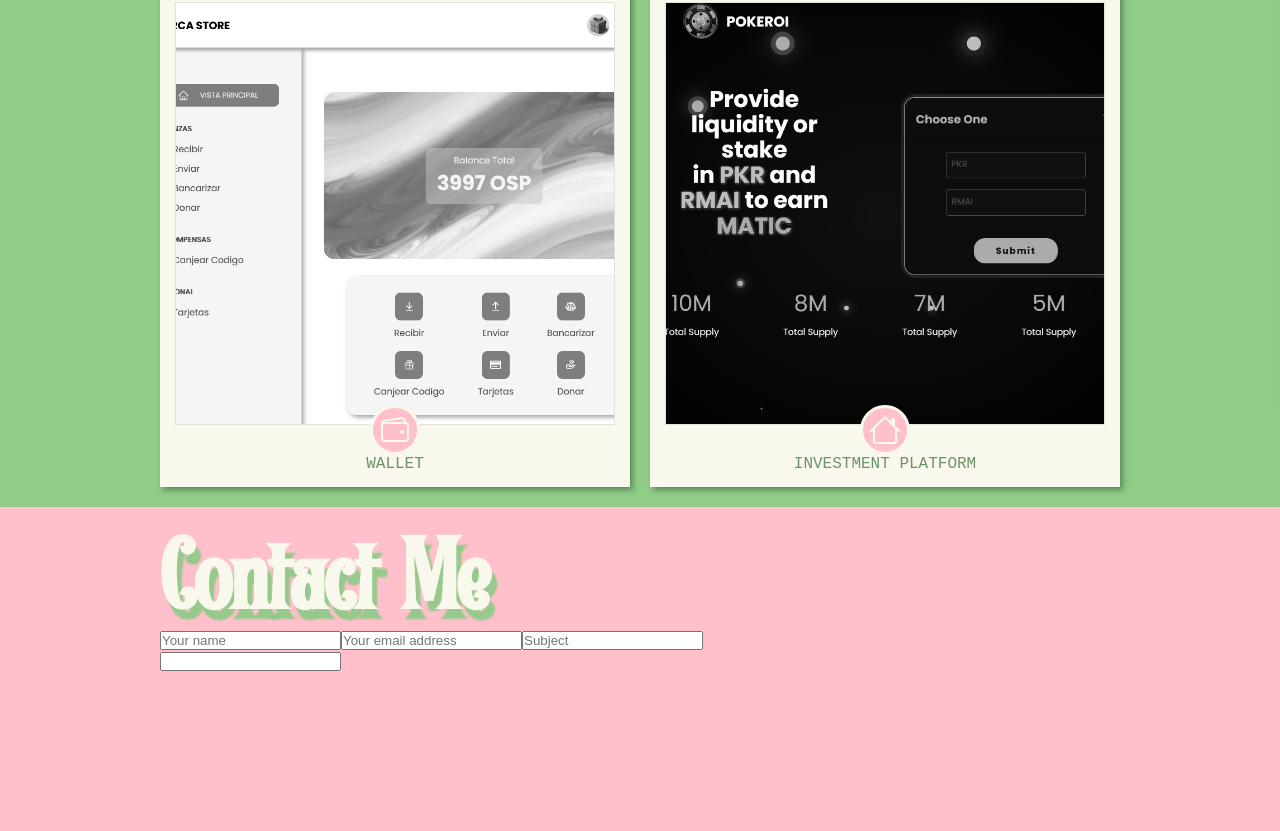
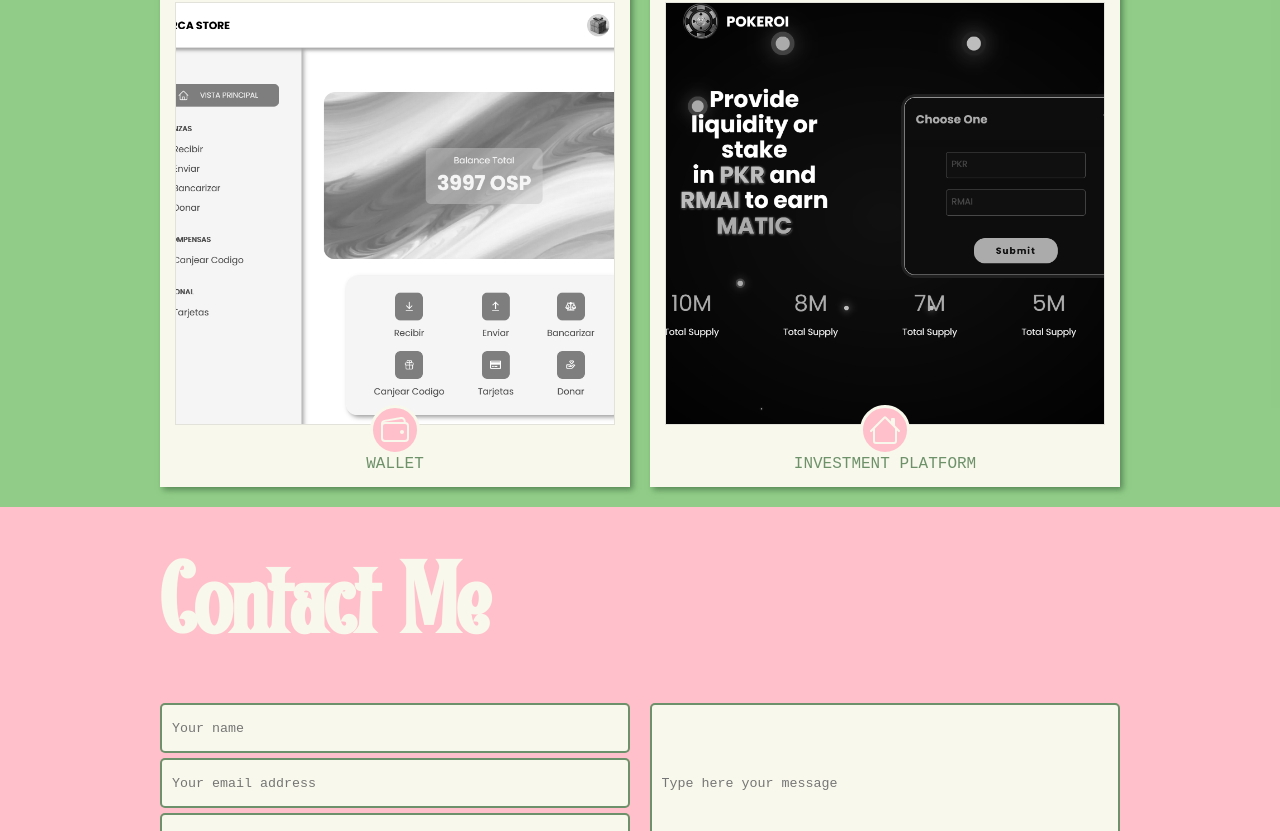
Before and after one commit to SmilingWitch/new-portfolio, a Next.js app: page / in a window 1280 px wide. Shown: the part 1955-2786 px from the top of the page. Built offline with nearby package versions, Linux system fonts and the light colour scheme.

Commit message:
feat: add form to Contact component

```diff
--- a/public/styles/Contact.module.css
+++ b/public/styles/Contact.module.css
@@ -1,25 +1,62 @@
 .contact{
     position: relative;
-    height: 100vh;
-    /*background: #fd8f46;*/
+    min-height: 50vh;
     background: pink;
-    text-shadow: 5px 10px 2px rgba(124, 203, 124,0.8);
+    /*text-shadow: 5px 10px 2px rgba(124, 203, 124,0.8);*/
+    display: flex;
+    flex-direction: column;
+    align-items: center;
+    justify-content: center;
 }
 .bx{
     position: relative;
     width: 1000px;
     margin: 0 auto;
     height: 100%;
-    /*display: flex;
-    flex-direction: column;
-    align-items: center;
-    justify-content: space-around;*/
     padding: 20px;
 }
 .bx h1{
     position: relative;
     font-size: 100px;
-
     color: rgb(249, 248, 236);
-
 }
+.form{
+    position: relative;
+    display: flex;
+    align-items: center;
+    justify-content: space-between;
+    height: 20vh;
+    margin-top: 50px;
+}
+.inputBx{
+    display: flex;
+    flex-direction: column;
+    height: 100%;
+    justify-content: space-between;
+    width: 49%;
+}
+.form input{
+    position: relative;
+    width: 400px;
+    height: 50px;
+    width: 100%;
+    border-radius: 5px;
+    background: rgb(249, 248, 236);
+    font-family: 'Courier New', Courier, monospace;
+    color: rgba(74, 120, 74, 0.8) ;
+    border: 2px solid rgba(74, 120, 74, 0.8);
+    padding: 10px;
+    outline: pink;
+}
+.message{
+    position: relative;
+    height: 100%;
+    width: 49%;
+}
+.message input{
+    position: relative;
+    height: 100%;
+    display: flex;
+    align-items: flex-start;
+    justify-content: flex-start;
+}
--- a/src/components/Contact.jsx
+++ b/src/components/Contact.jsx
@@ -5,21 +5,16 @@ export default function Contact(){
         <div className={style.contact}>
             <div className={style.bx}>
                <h1>Contact Me</h1>
-
                 <form className={style.form}>
                     <div  className={style.inputBx}>
                         <input type = "text" placeholder="Your name"></input>
                         <input type = "email" placeholder="Your email address"></input>
                         <input type = "text" placeholder="Subject"></input>
-
                     </div>
 
                     <div className={style.message}>
-                        <input type = "message"></input>
-
+                        <input type = "text" placeholder="Type here your message"></input>
                     </div>
-
-
                 </form>
 
             </div>
```
